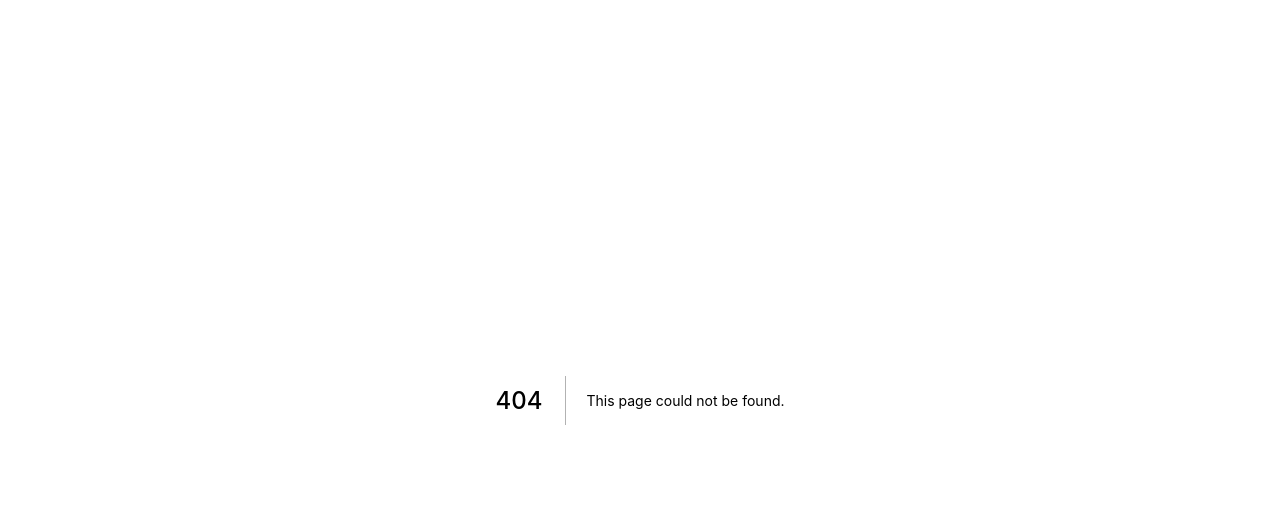
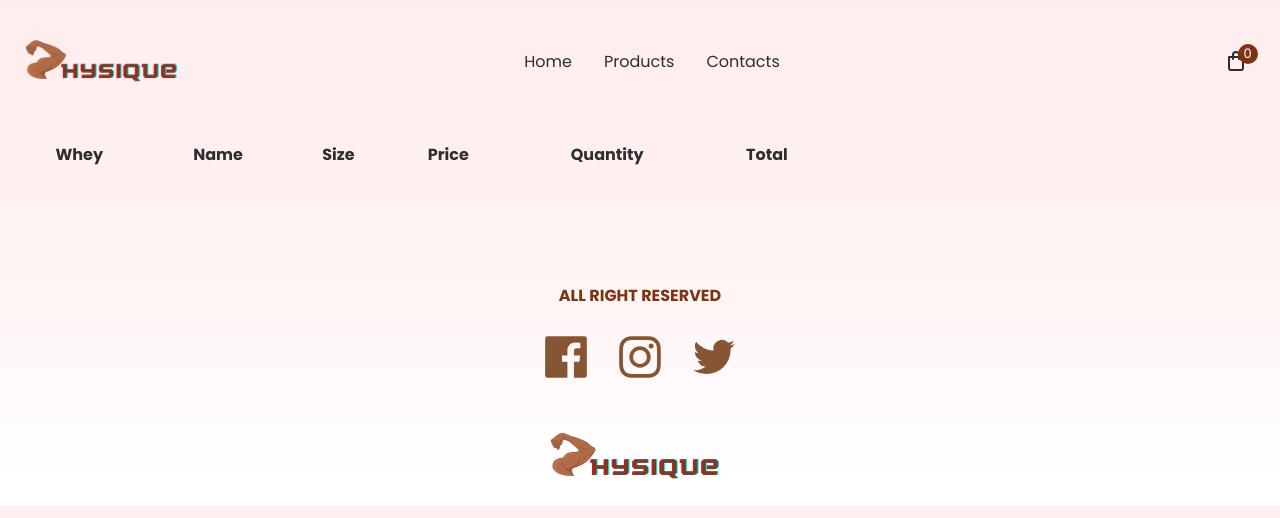
Before and after one commit to Vikashup2109/Physique, a Next.js app: page /cart in a window 1280 px wide. Before the commit this address had no page. Shown: the top 518 px of the page. Built offline with nearby package versions, Linux system fonts and the light colour scheme.

Commit message:
Added Cart

```diff
--- /dev/null
+++ b/pages/cart.js
@@ -0,0 +1,91 @@
+import { useStore } from "../store/store";
+import Layout from "../components/layout";
+import css from "../styles/Cart.module.css"
+import { urlFor } from "../lib/client";
+import Image from "next/image";
+import toast, { Toaster } from "react-hot-toast";
+
+export default function Cart() {
+    const CartData = useStore((state) => state.cart)
+    const RemoveItem = useStore((state) => state.removeWhey)
+    const handleRemoveItems = (i) => {
+        RemoveItem(i);
+        toast.error("Item Removed")
+    }
+
+    return (
+        <Layout>
+            <div className={css.container}>
+
+                <div className={css.details}>
+                    <table className={css.table}>
+                        <thead>
+                            <th>Whey</th>
+                            <th>Name</th>
+                            <th>Size</th>
+                            <th>Price</th>
+                            <th>Quantity</th>
+                            <th>Total</th>
+                            <th></th>
+                        </thead>
+                        <tbody className={css.tableBody}>
+                            {CartData.wheys.length > 0 &&
+                            CartData.wheys.map((whey, i) =>{
+
+                                const src = urlFor(whey.image).url()
+
+                                return (
+                                    <tr key={i}>
+                                        <td className={css.ImageTd}>
+                                            <Image
+                                            loader = {()=> src}
+                                            src={src}
+                                            alt=""
+                                            objectFit = "cover"
+                                            width={60}
+                                            height={60}/>
+                                        </td>
+
+                                        <td>
+                                            {whey.name}
+                                        </td>
+
+                                        <td>
+                                            {
+                                                whey.size === 0 ?
+                                                "497 g" :
+                                                whey.size === 1 ?
+                                                "997 g" :
+                                                "1997g"
+                                            }
+                                        </td>
+
+                                        <td>
+                                            {whey.price}
+                                        </td>
+
+                                        <td>
+                                            {whey.quantity}
+                                        </td>
+
+                                        <td>
+                                            {whey.price * whey.quantity}
+                                        </td>
+                                        <td className={css.RemoveItem}
+                                        onClick = {()=> handleRemoveItems(i)}
+                                        >X</td>
+                                    </tr>
+                                )
+                            })}
+                        </tbody>
+                    </table>
+                </div>
+
+                <div className={css.summary}>
+
+                </div>
+            </div>
+            <Toaster />
+        </Layout>
+    )
+};
--- /dev/null
+++ b/store/store.js
@@ -0,0 +1,28 @@
+import create from 'zustand'
+
+export const useStore = create(
+    (set) => ({
+
+        // Cart
+        cart: {
+            wheys :[]
+        },
+
+        // Add Whey to Cart
+        addWhey: (data) =>
+        set((state) => ({
+            cart : {
+                wheys: [...state.cart.wheys, data]
+            }
+        })),
+
+        // For Removing Items
+
+        removeWhey: (index) =>
+        set((state) => ({
+            cart : {
+                wheys: state.cart.wheys.filter((_, i) => i != index)
+            }
+        }))
+    })
+)
--- /dev/null
+++ b/styles/Cart.module.css
@@ -0,0 +1,36 @@
+.container {
+    padding: 0.2rem;
+    display: grid;
+    grid-template-columns: 2.2fr 1fr;
+    gap: 2rem;
+}
+
+.table {
+    width: 100%;
+    border-collapse: separate;
+    border-spacing: 1rem;
+}
+
+.tableBody>tr>td {
+    text-align: center;
+}
+
+.tableBody>tr>:nth-child(2) {
+    width: 25%;
+}
+
+.ImageTd>span>img {
+    border-radius: 10px;
+}
+
+.ImageTd:hover {
+    transform: scale(1.1);
+}
+
+.RemoveItem {
+    color: #F54748;
+    /* font-weight: bold; */
+    cursor: pointer;
+    padding: 0;
+    margin: 0;
+}
```
